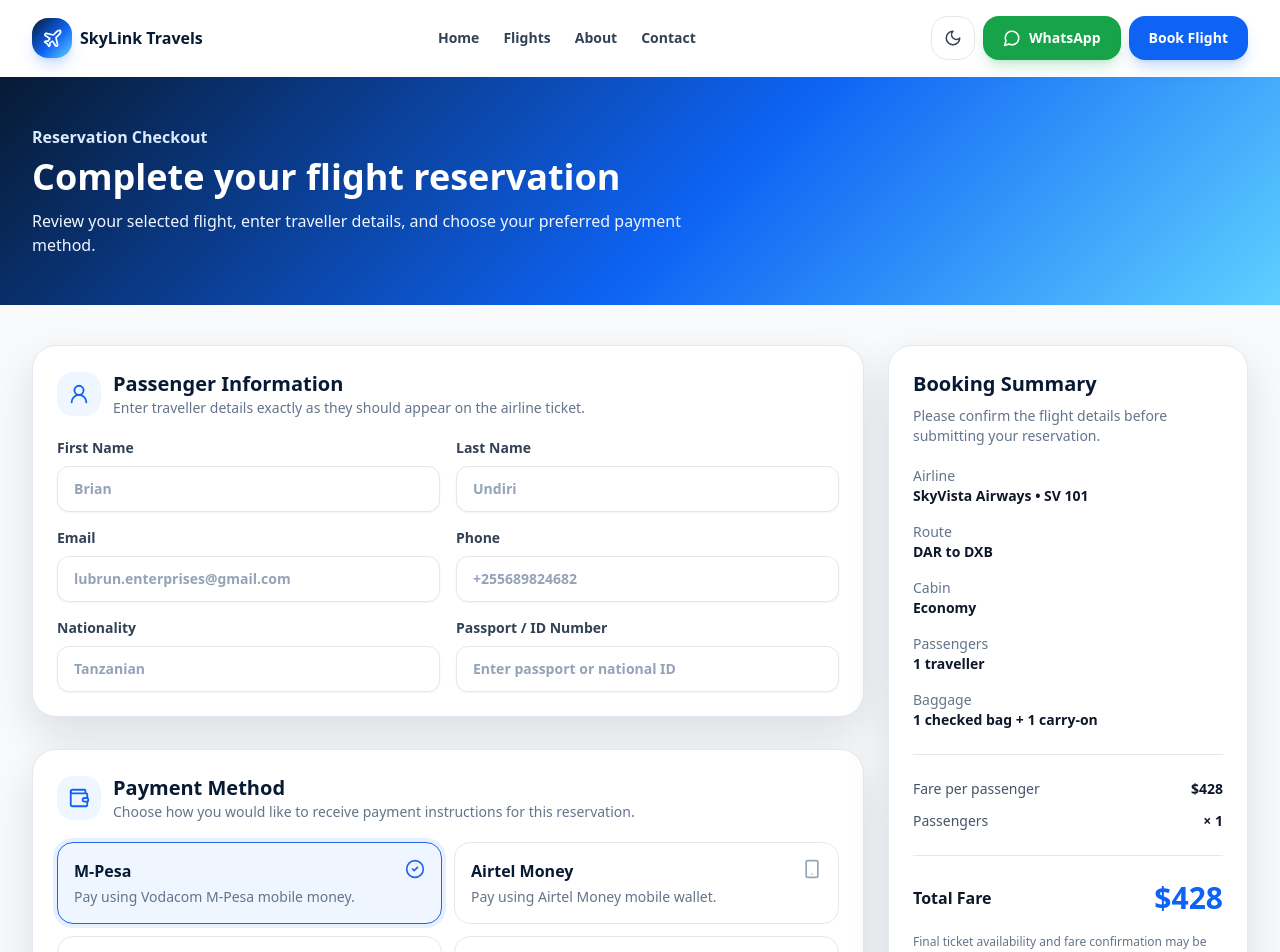
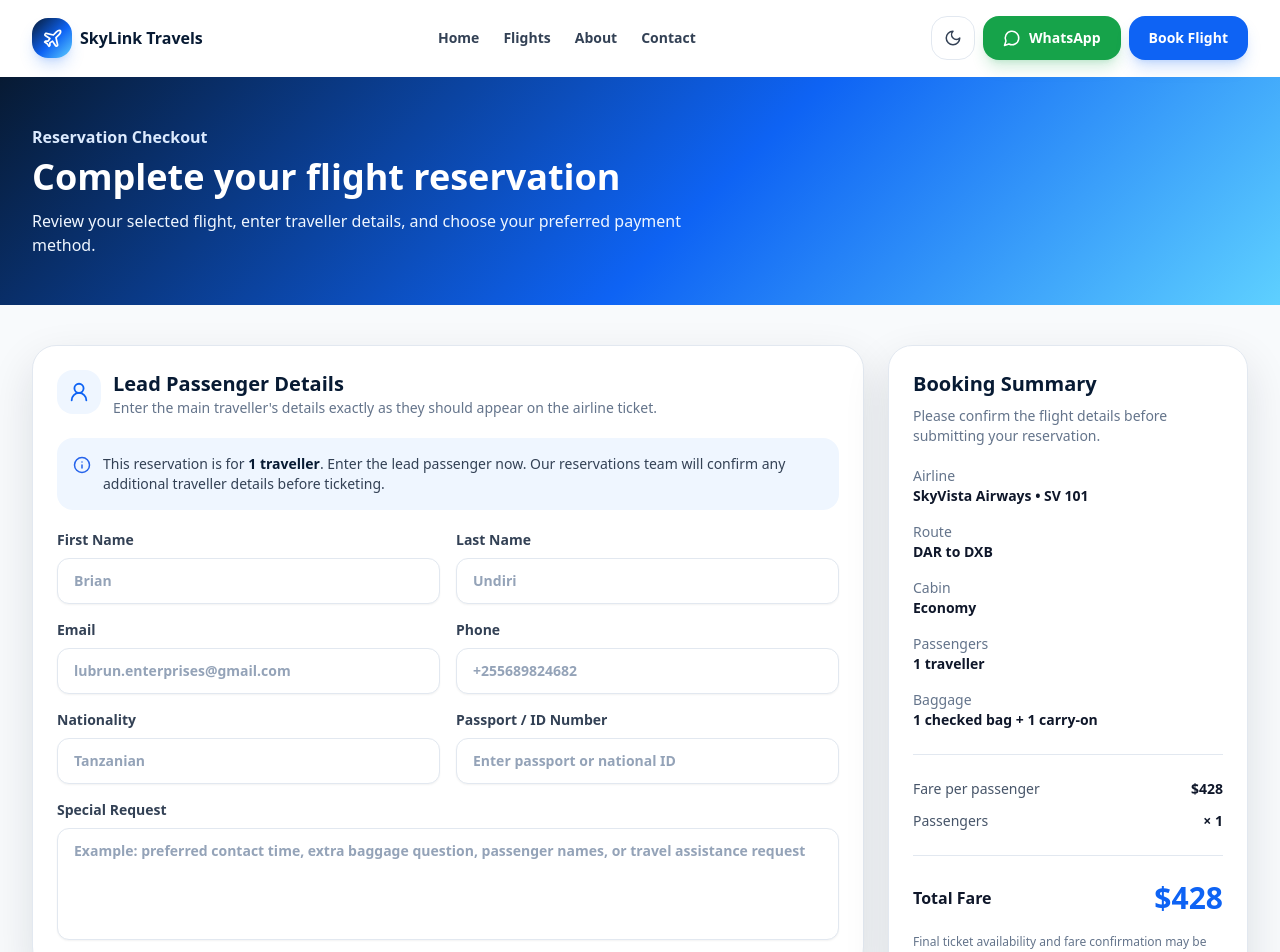
Before and after one commit to brianmichaelu/airline-website, a Next.js app: page /checkout in a window 1280 px wide. Shown: the top 952 px of the page. Built offline with nearby package versions, Linux system fonts and the light colour scheme.

Commit message:
Update BookingForm.tsx

```diff
--- a/components/BookingForm.tsx
+++ b/components/BookingForm.tsx
@@ -1,6 +1,7 @@
 import {
   Banknote,
   CheckCircle2,
+  Info,
   LockKeyhole,
   Phone,
   Smartphone,
@@ -52,8 +53,30 @@ const paymentMethods: {
   },
 ];
 
+function getPassengerCount(value: string | string[] | undefined) {
+  if (typeof value === "string") {
+    const parsed = Number(value);
+
+    if (!Number.isNaN(parsed) && parsed > 0) {
+      return parsed;
+    }
+  }
+
+  if (Array.isArray(value)) {
+    const parsed = Number(value[0]);
+
+    if (!Number.isNaN(parsed) && parsed > 0) {
+      return parsed;
+    }
+  }
+
+  return 1;
+}
+
 export default function BookingForm() {
   const router = useRouter();
+
+  const passengers = getPassengerCount(router.query.passengers);
 
   const [errors, setErrors] = useState<Record<string, string>>({});
   const [loading, setLoading] = useState(false);
@@ -98,7 +121,9 @@ export default function BookingForm() {
 
       setTimeout(() => {
         router.push(
-          `/confirmation?method=${encodeURIComponent(paymentMethod)}`
+          `/confirmation?method=${encodeURIComponent(
+            paymentMethod
+          )}&passengers=${passengers}`
         );
       }, 900);
     }
@@ -107,18 +132,34 @@ export default function BookingForm() {
   return (
     <form onSubmit={submit} className="space-y-8">
       <section className="rounded-3xl border border-slate-200 bg-white p-6 shadow-soft dark:border-white/10 dark:bg-white/5">
-        <div className="flex items-center gap-3">
-          <span className="grid h-11 w-11 place-items-center rounded-2xl bg-blue-50 text-ocean dark:bg-blue-950/40">
+        <div className="flex items-start gap-3">
+          <span className="grid h-11 w-11 shrink-0 place-items-center rounded-2xl bg-blue-50 text-ocean dark:bg-blue-950/40">
             <UserRound size={22} />
           </span>
 
           <div>
             <h2 className="text-xl font-black text-navy dark:text-white">
-              Passenger Information
+              Lead Passenger Details
             </h2>
+
             <p className="text-sm text-slate-500 dark:text-slate-400">
-              Enter traveller details exactly as they should appear on the
-              airline ticket.
+              Enter the main traveller&apos;s details exactly as they should
+              appear on the airline ticket.
+            </p>
+          </div>
+        </div>
+
+        <div className="mt-5 rounded-2xl bg-blue-50 p-4 text-sm text-slate-700 dark:bg-slate-900 dark:text-slate-300">
+          <div className="flex gap-3">
+            <Info size={18} className="mt-0.5 shrink-0 text-blue-600" />
+
+            <p>
+              This reservation is for{" "}
+              <strong className="text-navy dark:text-white">
+                {passengers} {passengers === 1 ? "traveller" : "travellers"}
+              </strong>
+              . Enter the lead passenger now. Our reservations team will confirm
+              any additional traveller details before ticketing.
             </p>
           </div>
         </div>
@@ -186,12 +227,21 @@ export default function BookingForm() {
               placeholder="Enter passport or national ID"
             />
           </label>
+
+          <label className="sm:col-span-2">
+            <span className={labelClass}>Special Request</span>
+            <textarea
+              name="specialRequest"
+              className={`${fieldClass} min-h-28 resize-none`}
+              placeholder="Example: preferred contact time, extra baggage question, passenger names, or travel assistance request"
+            />
+          </label>
         </div>
       </section>
 
       <section className="rounded-3xl border border-slate-200 bg-white p-6 shadow-soft dark:border-white/10 dark:bg-white/5">
-        <div className="flex items-center gap-3">
-          <span className="grid h-11 w-11 place-items-center rounded-2xl bg-blue-50 text-ocean dark:bg-blue-950/40">
+        <div className="flex items-start gap-3">
+          <span className="grid h-11 w-11 shrink-0 place-items-center rounded-2xl bg-blue-50 text-ocean dark:bg-blue-950/40">
             <Wallet size={22} />
           </span>
 
@@ -199,6 +249,7 @@ export default function BookingForm() {
             <h2 className="text-xl font-black text-navy dark:text-white">
               Payment Method
             </h2>
+
             <p className="text-sm text-slate-500 dark:text-slate-400">
               Choose how you would like to receive payment instructions for this
               reservation.
@@ -226,6 +277,7 @@ export default function BookingForm() {
                     <p className="font-black text-navy dark:text-white">
                       {method.name}
                     </p>
+
                     <p className="mt-1 text-sm text-slate-500 dark:text-slate-400">
                       {method.description}
                     </p>
@@ -250,6 +302,7 @@ export default function BookingForm() {
                 size={17}
                 className="pointer-events-none absolute left-4 top-1/2 -translate-y-1/2 text-slate-400"
               />
+
               <input
                 name="paymentPhone"
                 className={`${fieldClass} pl-11`}
@@ -278,6 +331,7 @@ export default function BookingForm() {
               size={18}
               className="mt-0.5 shrink-0 text-blue-600"
             />
+
             <p>
               Your selected payment method is{" "}
               <strong className="text-navy dark:text-white">
```
